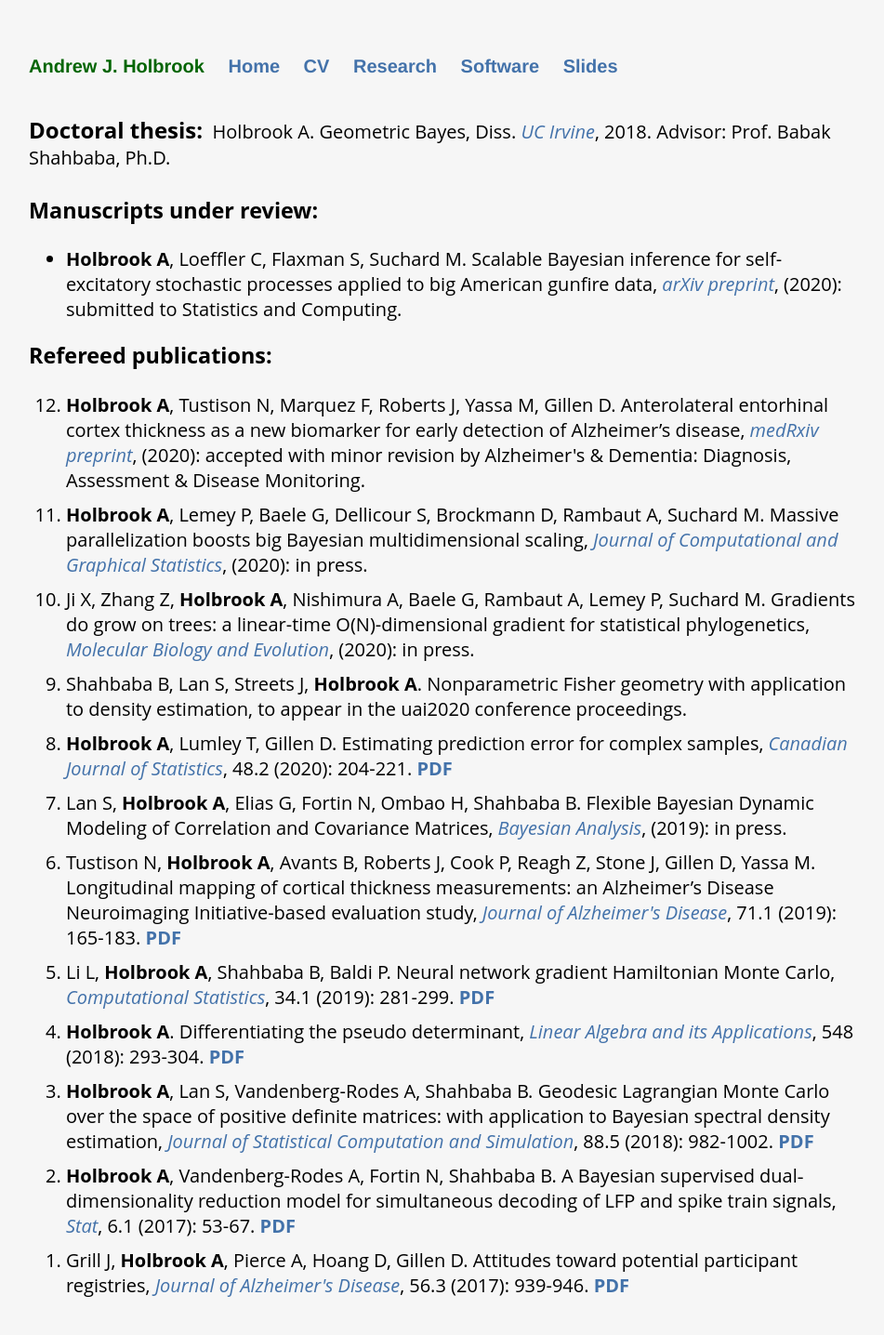
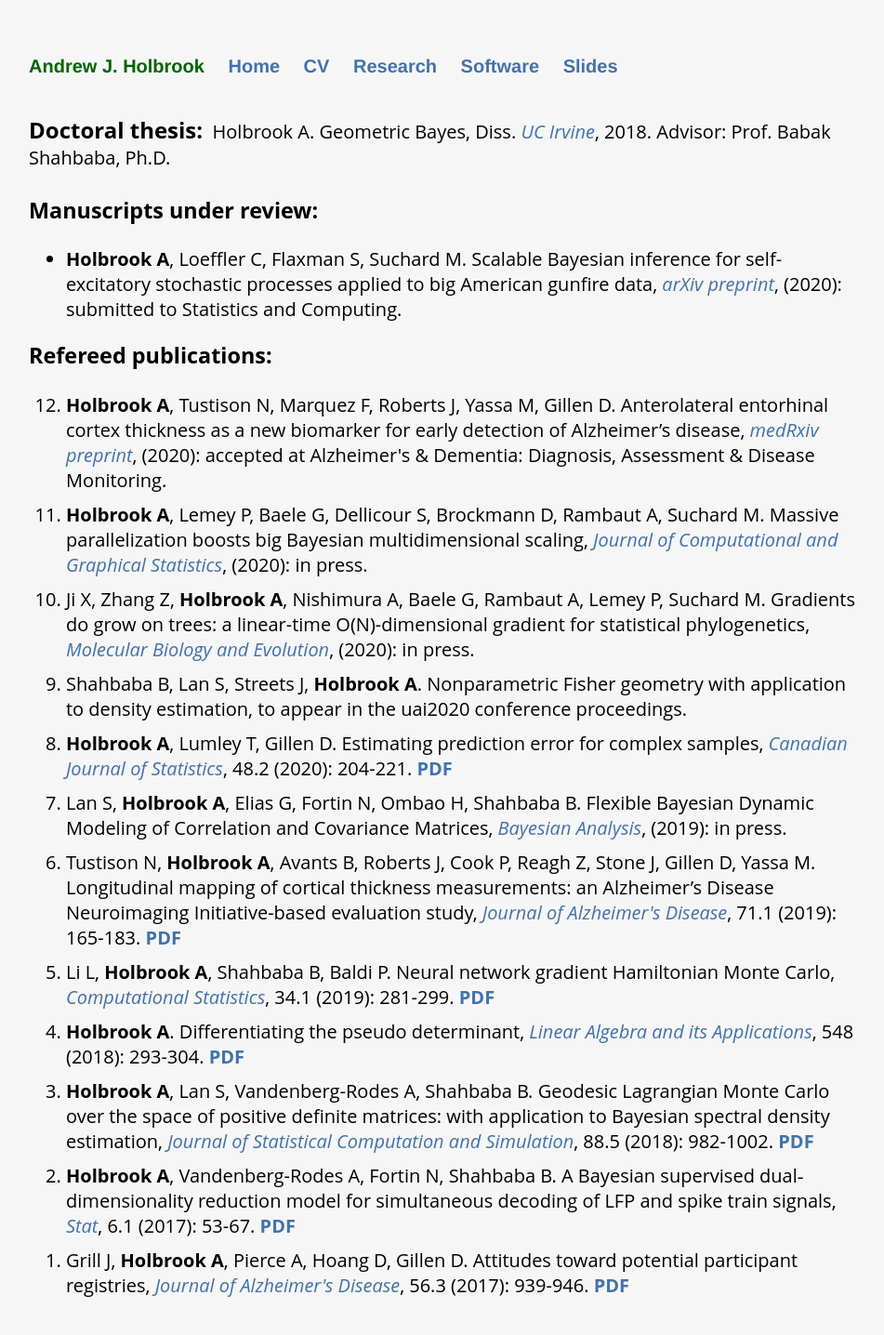
Before and after one commit to andrewjholbrook/andrewjholbrook.github.io, a Jekyll site: the page built from research.html, in a window 1280 px wide. Shown: the whole page at 93% size, without its empty margins (161-1112 px from the left). Built offline with Jekyll 4.4.1, drawn with Linux system fonts in a browser that asks for light colours; a style sheet for code colours, icons or effects is not loaded.

Commit message:
Update research.html

```diff
--- a/research.html
+++ b/research.html
@@ -17,7 +17,7 @@
   <h3>Refereed publications:</h3>
 
   <ol id="pubs" reversed>
-                    <li> <b>Holbrook A</b>, Tustison N, Marquez F, Roberts J, Yassa M, Gillen D. Anterolateral entorhinal cortex thickness as a new biomarker for early detection of Alzheimer’s disease, <i><a href="https://www.medrxiv.org/content/10.1101/19011825v1" target="_blank">medRxiv preprint</a></i>, (2020): accepted with minor revision by Alzheimer's & Dementia: Diagnosis, Assessment & Disease Monitoring.
+                    <li> <b>Holbrook A</b>, Tustison N, Marquez F, Roberts J, Yassa M, Gillen D. Anterolateral entorhinal cortex thickness as a new biomarker for early detection of Alzheimer’s disease, <i><a href="https://www.medrxiv.org/content/10.1101/19011825v1" target="_blank">medRxiv preprint</a></i>, (2020): accepted at Alzheimer's & Dementia: Diagnosis, Assessment & Disease Monitoring.
                         <li> <b>Holbrook A</b>, Lemey P, Baele G, Dellicour S, Brockmann D, Rambaut A, Suchard M. Massive parallelization boosts big Bayesian multidimensional scaling, <i><a href="https://doi.org/10.1080/10618600.2020.1754226" target="_blank">Journal of Computational and Graphical Statistics</a></i>, (2020): in press.
                         <li> Ji X, Zhang Z, <b>Holbrook A</b>, Nishimura A, Baele G, Rambaut A, Lemey P, Suchard M. Gradients do grow on trees: a linear-time O(N)-dimensional gradient for statistical phylogenetics, <i><a href="https://doi.org/10.1093/molbev/msaa130" target="_blank">Molecular Biology and Evolution</a></i>, (2020): in press.
         <li> Shahbaba B, Lan S, Streets J, <b>Holbrook A</b>. Nonparametric Fisher geometry with application to density estimation, to appear in the uai2020 conference proceedings.
```
